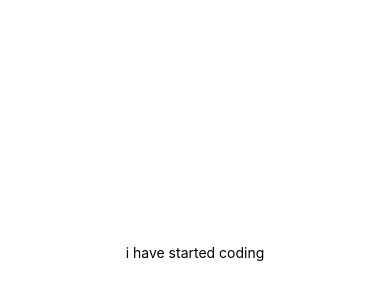
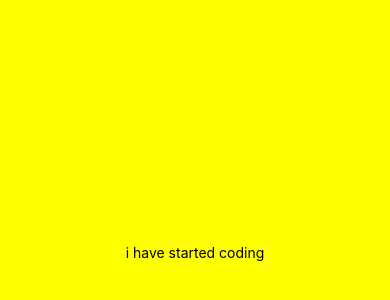
Before and after one commit to seanlunar/FirstApp, a React Native app: screen / in a window 390 px wide. Shown: the part 170-470 px from the top of the page. Built offline with nearby package versions, Linux system fonts and the light colour scheme.

Commit message:
Invalid DateTime

```diff
--- a/App.js
+++ b/App.js
@@ -13,7 +13,7 @@ export default function App() {
 const styles = StyleSheet.create({
   container: {
     flex: 1,
-    backgroundColor: '#fff',
+    backgroundColor: 'yellow',
     alignItems: 'center',
     justifyContent: 'center',
   },
```
